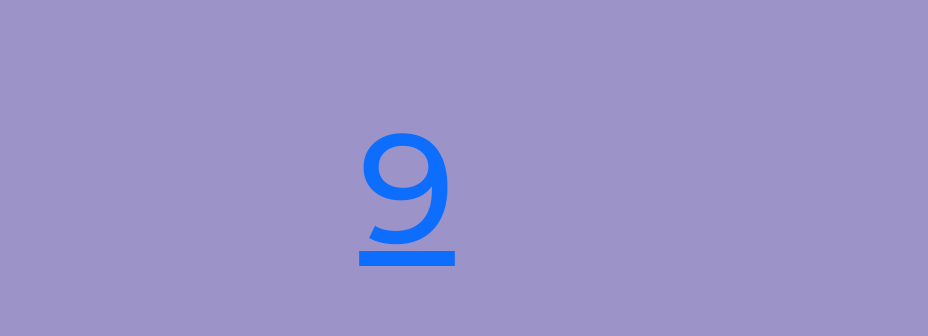
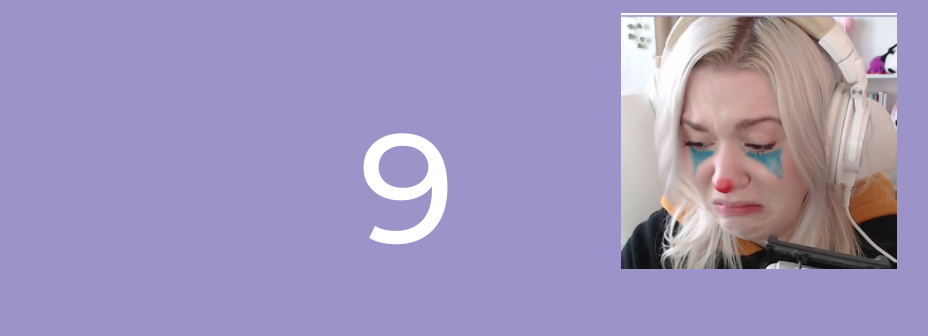
Before and after one commit to KyleM99/EmmyWithClown, a website: page index.html in a window 1280 px wide. Shown: the part 193-529 px from the top of the page, without its empty margins (233-1161 px from the left). Drawn offline with nearby package versions, Linux system fonts and the light colour scheme.

Commit message:
Update index.html

```diff
--- a/index.html
+++ b/index.html
@@ -15,7 +15,7 @@
     <div style="width:100%; height: 100vh;" id="page-layout">
         <div style="width: 100%; height: 33%; text-align: center;" class="top-section">
                 <h1 class="clown1"><strong> "The Wheel of Fuck Me </strong> <em> <font size="-1"> (it's not what it sounds like), </font> </em> <strong>" ™ <pre> has landed on Clown </pre> </strong> </h1>
-                <a href="https://ibb.co/HVg64L0" alt="Emmy Clown" class="clown-pic">
+                <img src="assests/images/Emmy Clown.png" alt="Emmy Clown" class="clown-pic">
         </div>
         <br>
         <div style="width: 100%; height: 30%; text-align: center;" class="middle-section">
```
